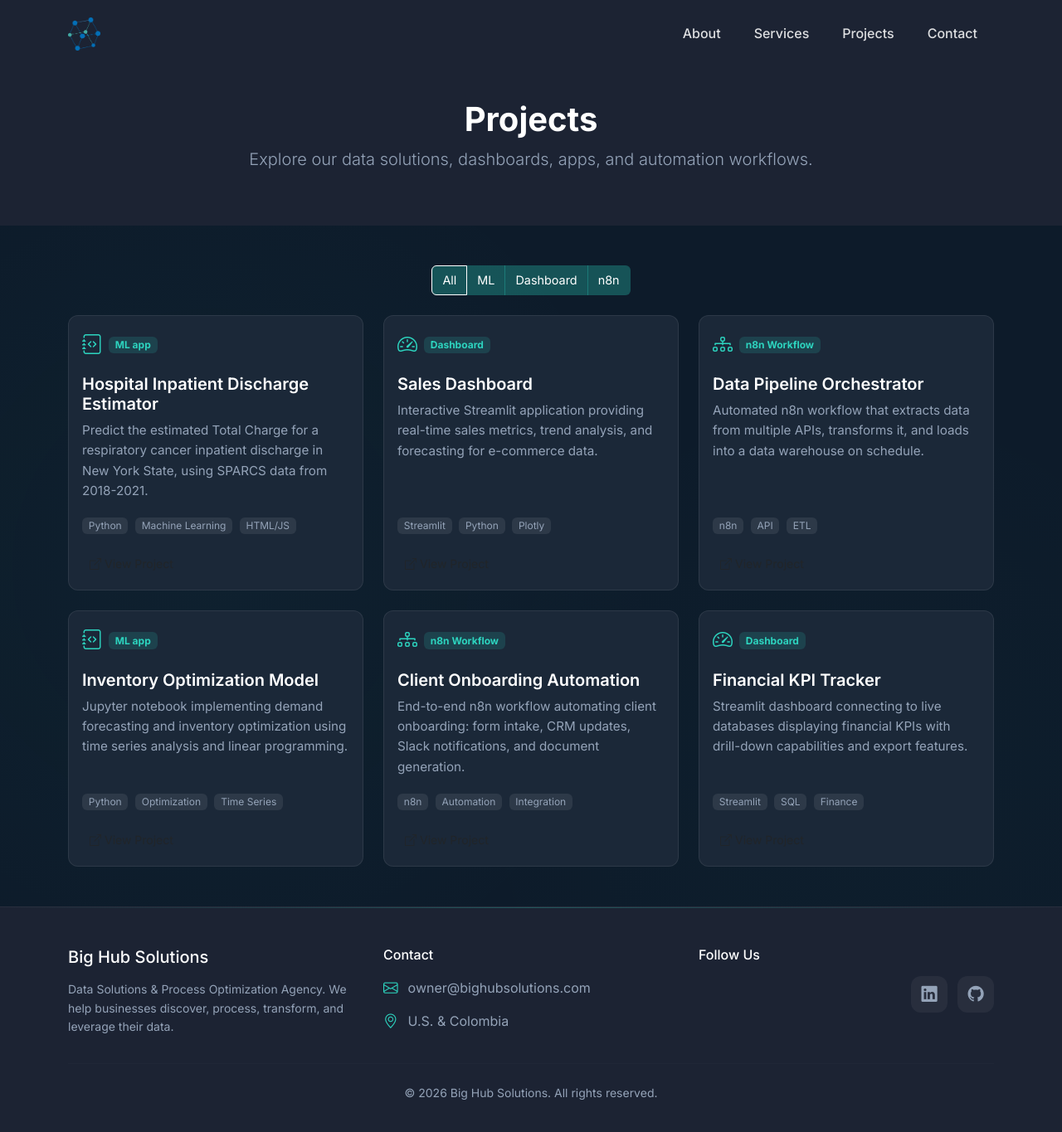
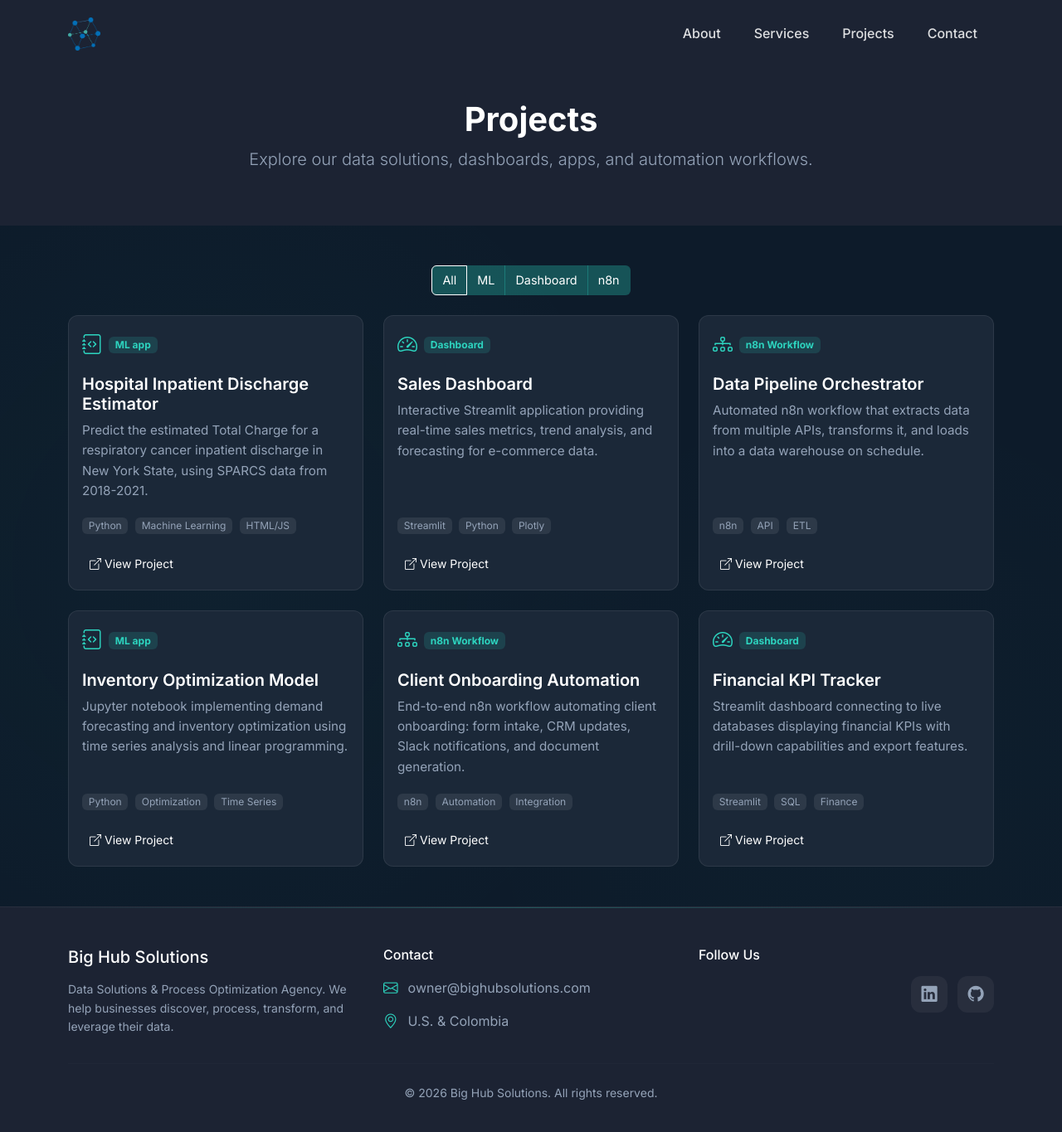
Before and after one commit to big-hub/big-hub.github.io, a Jekyll site: the page built from projects.html, in a window 1280 px wide and 1377 px high. Shown: the top 1365 px of the window at 83% size. Built offline with Jekyll 4.4.1, drawn with Linux system fonts in a browser that asks for light colours.

Commit message:
Update projects.html

```diff
--- a/projects.html
+++ b/projects.html
@@ -38,7 +38,7 @@ permalink: /projects/
                 <span class="badge bg-dark-subtle">{{ tag }}</span>
                 {% endfor %}
               </div>
-              <a href="{{ project.link }}" class="btn btn-sm btn-outline-accent">
+              <a href="{{ project.link }}" class="btn btn-sm btn-outline-accent" style="color: white !important;">
                 <i class="bi bi-box-arrow-up-right me-1"></i>View Project
               </a>
             </div>
```
